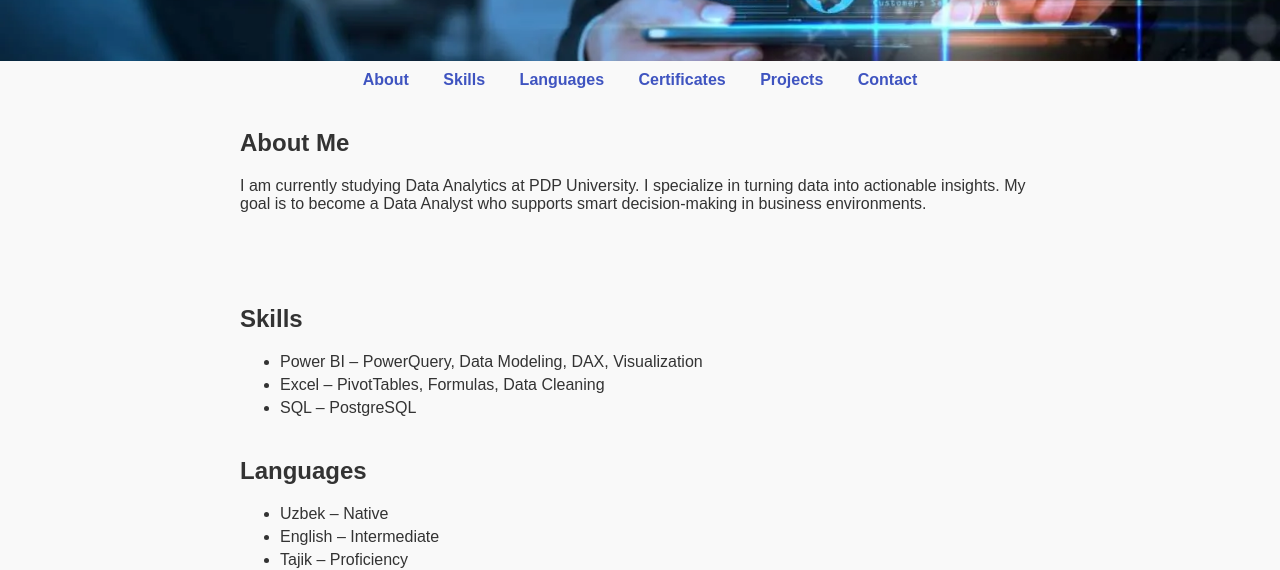
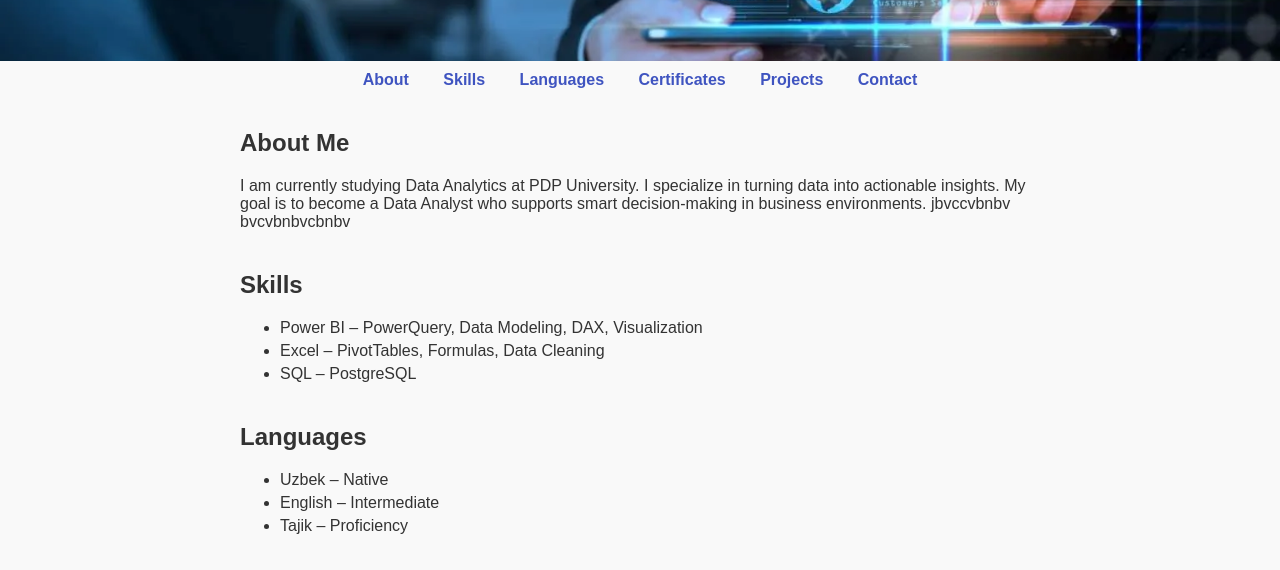
Before and after one commit to firdavs723/portfolio, a plain HTML site: page index.html in a window 1280 px wide. Shown: the part 239-809 px from the top of the page. Drawn offline with Linux system fonts and the light colour scheme.

Commit message:
updated portfolio

```diff
--- a/index.html
+++ b/index.html
@@ -26,7 +26,12 @@
 
   <section id="about">
     <h2>About Me</h2>
-    <p>I am currently studying Data Analytics at PDP University. I specialize in turning data into actionable insights. My goal is to become a Data Analyst who supports smart decision-making in business environments.</p><br></br>
+    <p>I am currently studying Data Analytics at PDP University. I specialize in turning data into actionable insights. My goal is to become a Data Analyst who supports smart decision-making in business environments.
+
+      jbvccvbnbv
+
+      bvcvbnbvcbnbv
+    </p>
   </section>
 
   <section id="skills">
```
